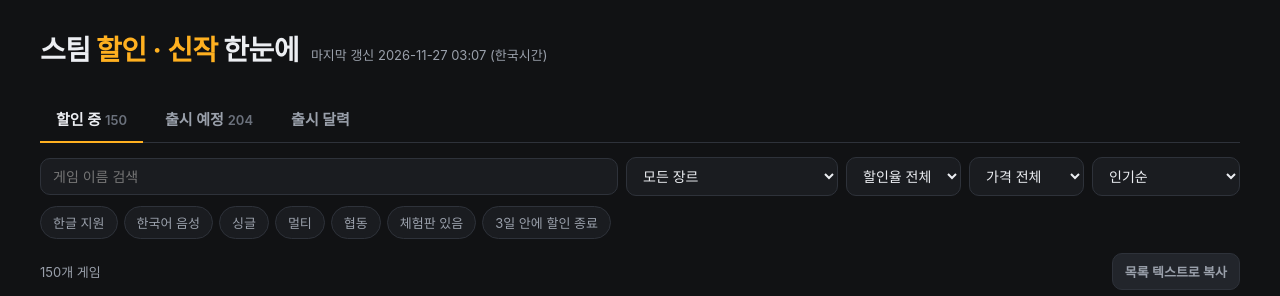
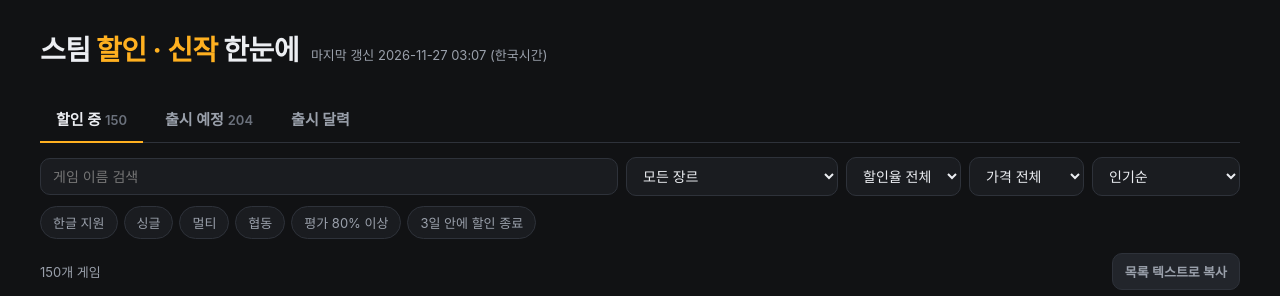
Before and after one commit to jieung000229-droid/steam, a plain HTML site: page docs/index.html in a window 1280 px wide. Both pictures are taken after a click on the button "목록 텍스트로 복사". Shown: the top 296 px of the page. Drawn offline with Linux system fonts and the light colour scheme; a web font is replaced by a local one.

Commit message:
Add files via upload

```diff
--- a/docs/index.html
+++ b/docs/index.html
@@ -68,6 +68,10 @@
   .price{display:flex;align-items:baseline;gap:8px;margin-top:auto}
   .price s{color:var(--dim);font-size:13px}
   .price strong{font-size:18px;font-weight:800}
+  .rev{display:block;font-size:12px;color:var(--sub);margin-bottom:2px}
+  .price s,.price strong{white-space:nowrap}
+  .rev.good{color:var(--info)} .rev.bad{color:#e08a5a}
+  .more-wrap{text-align:center;margin:20px 0}
   .foot{font-size:12.5px;color:var(--sub);display:flex;justify-content:space-between;gap:6px;border-top:1px solid var(--line);
     padding-top:8px}
   .soon{color:var(--accent);font-weight:700}
@@ -133,7 +137,7 @@
       <option value="75">75% 이상</option><option value="90">90% 이상</option>
     </select>
     <select id="maxprice" data-only="sales">
-      <option value="">가격 전체</option><option value="5000">5천 원 이하</option>
+      <option value="">가격 전체</option><option value="3000">3천 원 이하</option><option value="5000">5천 원 이하</option>
       <option value="10000">1만 원 이하</option><option value="20000">2만 원 이하</option>
       <option value="30000">3만 원 이하</option>
     </select>
@@ -143,11 +147,12 @@
   </div>
   <div class="chips" id="chips">
     <span class="chip" data-f="korean" aria-pressed="false">한글 지원</span>
-    <span class="chip" data-f="korean_voice" aria-pressed="false">한국어 음성</span>
+    <span class="chip" data-f="korean_voice" data-only="upcoming calendar" aria-pressed="false">한국어 음성</span>
     <span class="chip" data-f="single" aria-pressed="false">싱글</span>
     <span class="chip" data-f="multi" aria-pressed="false">멀티</span>
     <span class="chip" data-f="coop" aria-pressed="false">협동</span>
-    <span class="chip" data-f="demo" aria-pressed="false">체험판 있음</span>
+    <span class="chip" data-f="demo" data-only="upcoming calendar" aria-pressed="false">체험판 있음</span>
+    <span class="chip" data-f="good" data-only="sales" aria-pressed="false">평가 80% 이상</span>
     <span class="chip" data-f="ending" data-only="sales" aria-pressed="false">3일 안에 할인 종료</span>
   </div>
   <div class="bar"><span id="count"></span><button class="btn" id="copy">목록 텍스트로 복사</button></div>
@@ -162,12 +167,13 @@
 <div class="toast" id="toast"></div>
 
 <script>
+const PAGE = 120;
 const S = { tab:"sales", data:{sales:[],upcoming:[]}, flags:new Set(), calMonth:null, selDay:null };
 const $ = s => document.querySelector(s);
 const esc = s => String(s ?? "").replace(/[&<>"']/g, c => ({"&":"&amp;","<":"&lt;",">":"&gt;",'"':"&quot;","'":"&#39;"}[c]));
 const DOW = ["일","월","화","수","목","금","토"];
 const SORTS = {
-  sales: [["pop","인기순"],["pct","할인율 높은 순"],["cheap","가격 낮은 순"],["ending","할인 종료 임박 순"],["name","이름순"]],
+  sales: [["pop","인기순"],["pct","할인율 높은 순"],["review","평가 좋은 순"],["cheap","가격 낮은 순"],["ending","할인 종료 임박 순"],["name","이름순"]],
   upcoming: [["date","출시일 빠른 순"],["pop","인기순"],["name","이름순"]],
   calendar: [["pop","인기순"]],
 };
@@ -200,6 +206,7 @@ function saleEndInfo(ts){
   else left = `D-${Math.ceil(days)}`;
   return {txt:`${left} · ${fmtDate(iso)} ${hh}시 종료`, cls: days<3 ? "urgent" : days<7 ? "soon" : "", days};
 }
+function revScore(g){ const r=g.review; if(!r||r.pct==null) return -1; const c=r.count||0; return c<30 ? r.pct-40 : r.pct + Math.min(c,100000)/100000; }
 function modes(g){
   return [g.single&&"싱글", g.multi&&"멀티", g.coop&&"협동"].filter(Boolean).join(" · ");
 }
@@ -216,7 +223,7 @@ async function load(){
     const t = S.data.updated_at.replace("T"," ").slice(0,16);
     $("#updated").textContent = `마지막 갱신 ${t} (한국시간)`;
   } else $("#updated").textContent = "아직 첫 갱신 전이에요";
-  $("#n-sales").textContent = S.data.sales.length;
+  $("#n-sales").textContent = S.data.sales.length.toLocaleString();
   $("#n-upcoming").textContent = S.data.upcoming.length;
   const genres = new Map();
   [...S.data.sales, ...S.data.upcoming].forEach(g => (g.genres||[]).forEach(x => genres.set(x,(genres.get(x)||0)+1)));
@@ -238,7 +245,10 @@ function filtered(list){
     if(q && !(g.name||"").toLowerCase().includes(q)) return false;
     if(genre && !(g.genres||[]).includes(genre)) return false;
     for(const f of S.flags){
-      if(f==="ending"){ if(S.tab==="sales" && saleEndInfo(g.sale_end).days>3) return false; }
+      const only = document.querySelector(`.chip[data-f="${f}"]`)?.dataset.only;
+      if(only && !only.split(" ").includes(S.tab)) continue;
+      if(f==="ending"){ if(saleEndInfo(g.sale_end).days>3) return false; }
+      else if(f==="good"){ if(!g.review || (g.review.pct??0)<80 || (g.review.count||0)<30) return false; }
       else if(!g[f]) return false;
     }
     if(S.tab==="sales"){
@@ -252,6 +262,7 @@ function sorted(list){
   const k = $("#sort").value, a=[...list];
   const relKey = g => (g.release?.date || "9999") + ({day:0,month:1,quarter:2,year:3}[g.release?.precision] ?? 4);
   if(k==="pct") a.sort((x,y)=>(y.price?.pct||0)-(x.price?.pct||0) || x._rank-y._rank);
+  else if(k==="review") a.sort((x,y)=>revScore(y)-revScore(x) || x._rank-y._rank);
   else if(k==="cheap") a.sort((x,y)=>(x.price?.final||0)-(y.price?.final||0));
   else if(k==="ending") a.sort((x,y)=>(x.sale_end||9e12)-(y.sale_end||9e12));
   else if(k==="name") a.sort((x,y)=>(x.name||"").localeCompare(y.name||"","ko"));
@@ -264,12 +275,13 @@ function card(g, kind){
   const tags = [];
   if(g.korean) tags.push(`<span class="tag ko">${g.korean_voice?"한국어 음성":"한글"}</span>`);
   if(g.demo) tags.push(`<span class="tag demo">체험판</span>`);
-  (g.genres||[]).slice(0,4).forEach(x=>tags.push(`<span class="tag">${esc(x)}</span>`));
+  (g.tags||g.genres||[]).slice(0,4).forEach(x=>tags.push(`<span class="tag">${esc(x)}</span>`));
   const m = modes(g);
   let badge="", priceHtml="", foot="";
   if(kind==="sales"){
     badge = `<span class="pct">-${g.price?.pct||0}%</span>`;
-    priceHtml = `<div class="price"><s>${esc(g.price?.orig_text)}</s><strong>${esc(g.price?.final_text)}</strong></div>`;
+    const rv = g.review && g.review.label ? `<span class="rev ${(g.review.pct??0)>=80?"good":(g.review.pct??100)<40?"bad":""}">${esc(g.review.label)}${g.review.pct!=null?` ${g.review.pct}%`:""}</span>` : "";
+    priceHtml = `<div style="margin-top:auto">${rv}<div class="price"><s>${esc(g.price?.orig_text)}</s><strong>${esc(g.price?.final_text)}</strong></div></div>`;
     const e = saleEndInfo(g.sale_end);
     foot = `<div class="foot"><span class="${e.cls}">${e.txt}</span><span>${esc(m)}</span></div>`;
   } else {
@@ -287,14 +299,28 @@ function card(g, kind){
 
 function renderList(kind){
   const list = sorted(filtered(S.data[kind]));
-  $("#count").textContent = `${list.length}개 게임`;
+  $("#count").textContent = `${list.length.toLocaleString()}개 게임`;
   S.current = list;
   if(!S.data[kind].length){
     $("#view").innerHTML = `<div class="empty">아직 데이터가 없어요.<br>GitHub 저장소의 <b>Actions</b> 탭에서 <b>Run workflow</b>를 눌러 첫 갱신을 해 주세요.<br>(10분쯤 걸려요)</div>`;
     return;
   }
-  $("#view").innerHTML = list.length ? `<div class="grid">${list.map(g=>card(g,kind)).join("")}</div>`
-    : `<div class="empty">조건에 맞는 게임이 없어요. 필터를 줄여 보세요.</div>`;
+  if(!list.length){ $("#view").innerHTML = `<div class="empty">조건에 맞는 게임이 없어요. 필터를 줄여 보세요.</div>`; return; }
+  S.shown = 0;
+  $("#view").innerHTML = `<div class="grid" id="grid"></div><div class="more-wrap"><button class="btn" id="more">더 보기</button></div>`;
+  const more = ()=>{
+    const next = list.slice(S.shown, S.shown + PAGE);
+    $("#grid").insertAdjacentHTML("beforeend", next.map(g=>card(g,kind)).join(""));
+    S.shown += next.length;
+    const left = list.length - S.shown;
+    $("#more").textContent = `더 보기 (${left.toLocaleString()}개 남음)`;
+    $("#more").parentElement.style.display = left>0 ? "" : "none";
+  };
+  $("#more").onclick = more;
+  more();
+  S.io?.disconnect();
+  S.io = new IntersectionObserver(es=>{ if(es[0].isIntersecting && S.shown<list.length) more(); }, {rootMargin:"600px"});
+  S.io.observe($("#more"));
 }
 
 function renderCalendar(){
@@ -349,11 +375,12 @@ function setupSort(){
   if(SORTS[S.tab].some(([v])=>v===cur)) $("#sort").value = cur;
   else if(S.tab==="upcoming") $("#sort").value="date";
   $("#sort").style.display = S.tab==="calendar" ? "none" : "";
-  document.querySelectorAll("[data-only]").forEach(el=>el.style.display = el.dataset.only===S.tab ? "" : "none");
+  document.querySelectorAll("[data-only]").forEach(el=>el.style.display = el.dataset.only.split(" ").includes(S.tab) ? "" : "none");
 }
 
 function render(){
   document.querySelectorAll(".tab").forEach(t=>t.setAttribute("aria-selected", t.dataset.tab===S.tab));
+  S.io?.disconnect();
   if(S.tab==="calendar") renderCalendar(); else renderList(S.tab);
   history.replaceState(null,"","#"+S.tab);
 }
@@ -369,6 +396,7 @@ function copyText(){
     const parts=[g.name, (g.genres||[]).join("/")];
     if(S.tab==="sales"){
       parts.push(`-${g.price?.pct}% ${g.price?.final_text} (정가 ${g.price?.orig_text})`);
+      if(g.review?.label) parts.push(`${g.review.label}${g.review.pct!=null?" "+g.review.pct+"%":""}`);
       if(g.sale_end){ const k=new Date(g.sale_end*1000+9*3600e3).toISOString().slice(0,10); parts.push(fmtDate(k)+" 할인 종료"); }
     } else parts.push(relLabel(g.release));
     parts.push(g.korean ? (g.korean_voice?"한국어 음성":"한글 지원") : "한글 미지원");
```
